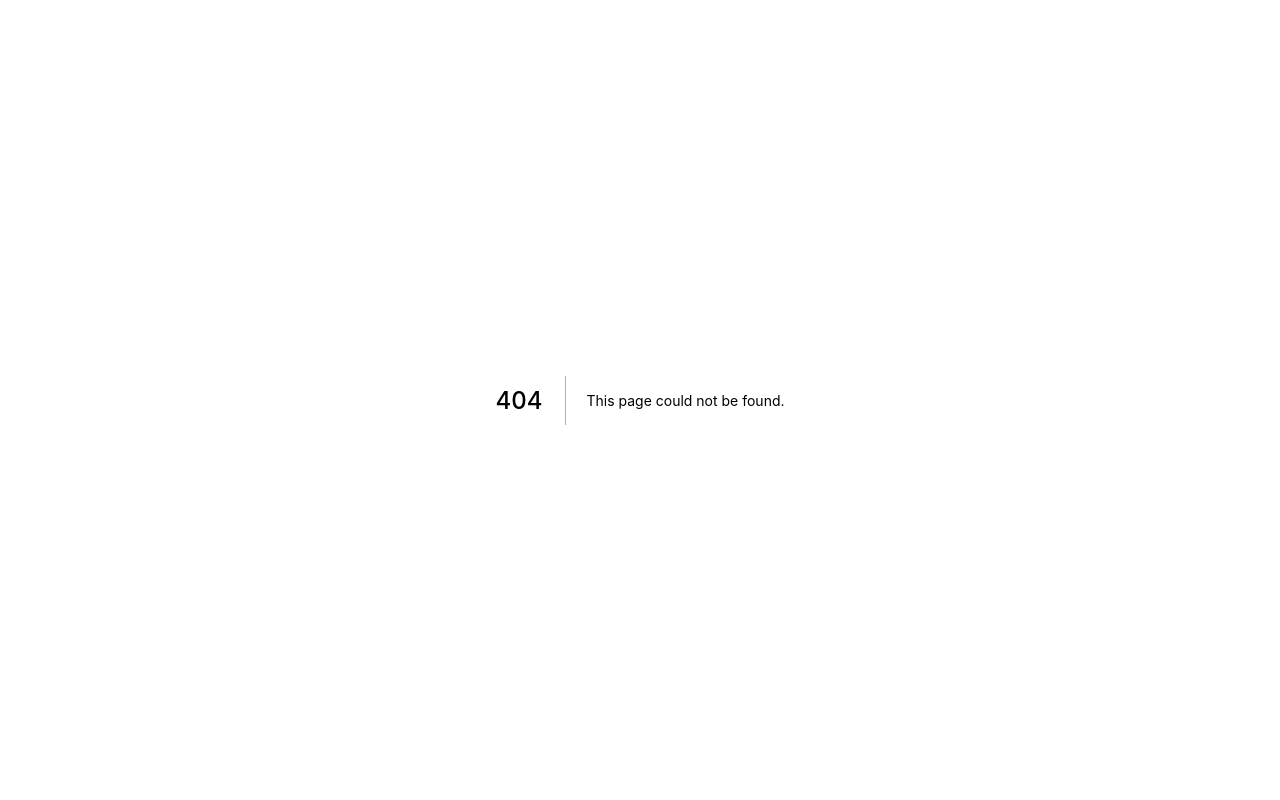
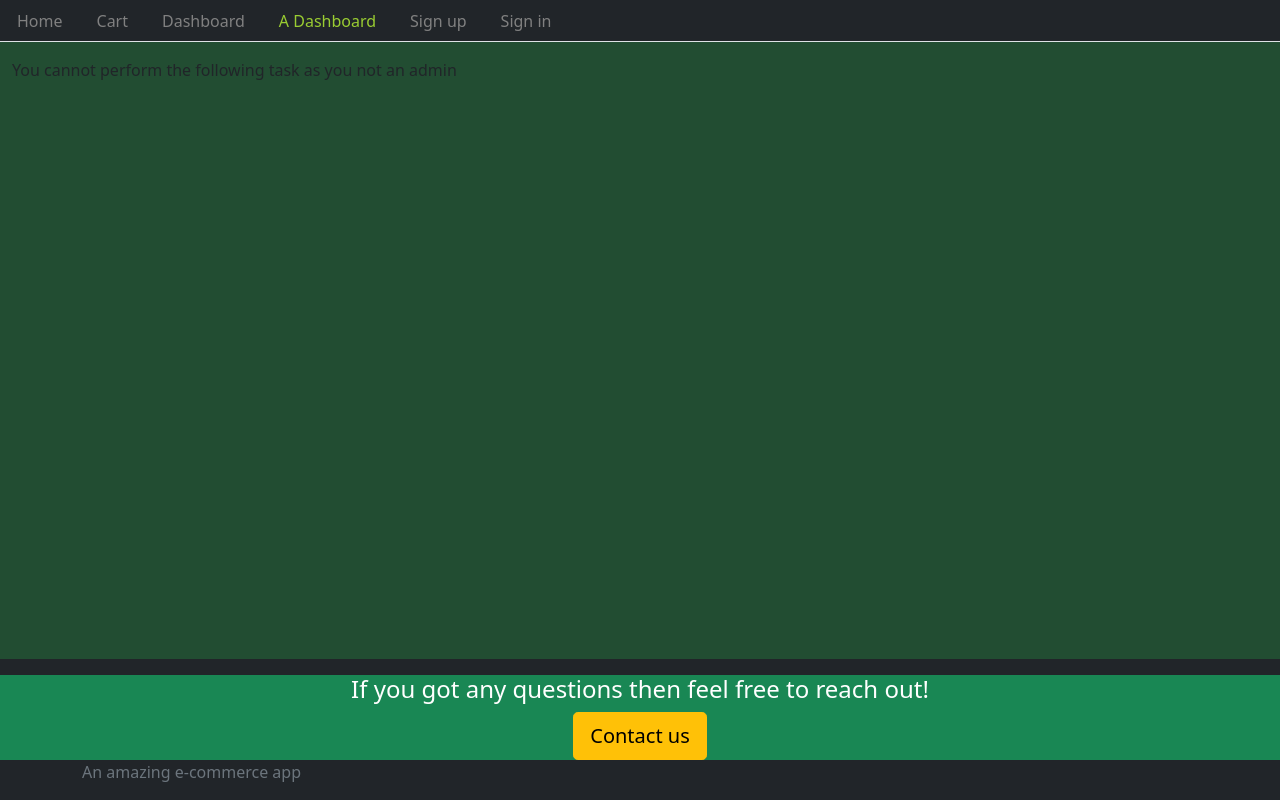
Before and after one commit to AkashSDas/elite, a Next.js app in the folder frontend_playground/: page /dashboard/admin in a window 1280 px wide. Before the commit this address had no page. Built offline with nearby package versions, Linux system fonts and the light colour scheme; no server answers.

Commit message:
create admin and user dashboard pages

```diff
--- /dev/null
+++ b/frontend_playground/pages/dashboard/admin.tsx
@@ -0,0 +1,12 @@
+import AdminCheck from "../../components/admin_check";
+import UserDashboard from "../../components/user_dashboard";
+
+function AdminDashboardPage() {
+  return (
+    <AdminCheck>
+      <UserDashboard />
+    </AdminCheck>
+  );
+}
+
+export default AdminDashboardPage;
```
Also changed, not shown: frontend_playground/pages/dashboard/user.tsx (added, +12 -0 lines).
